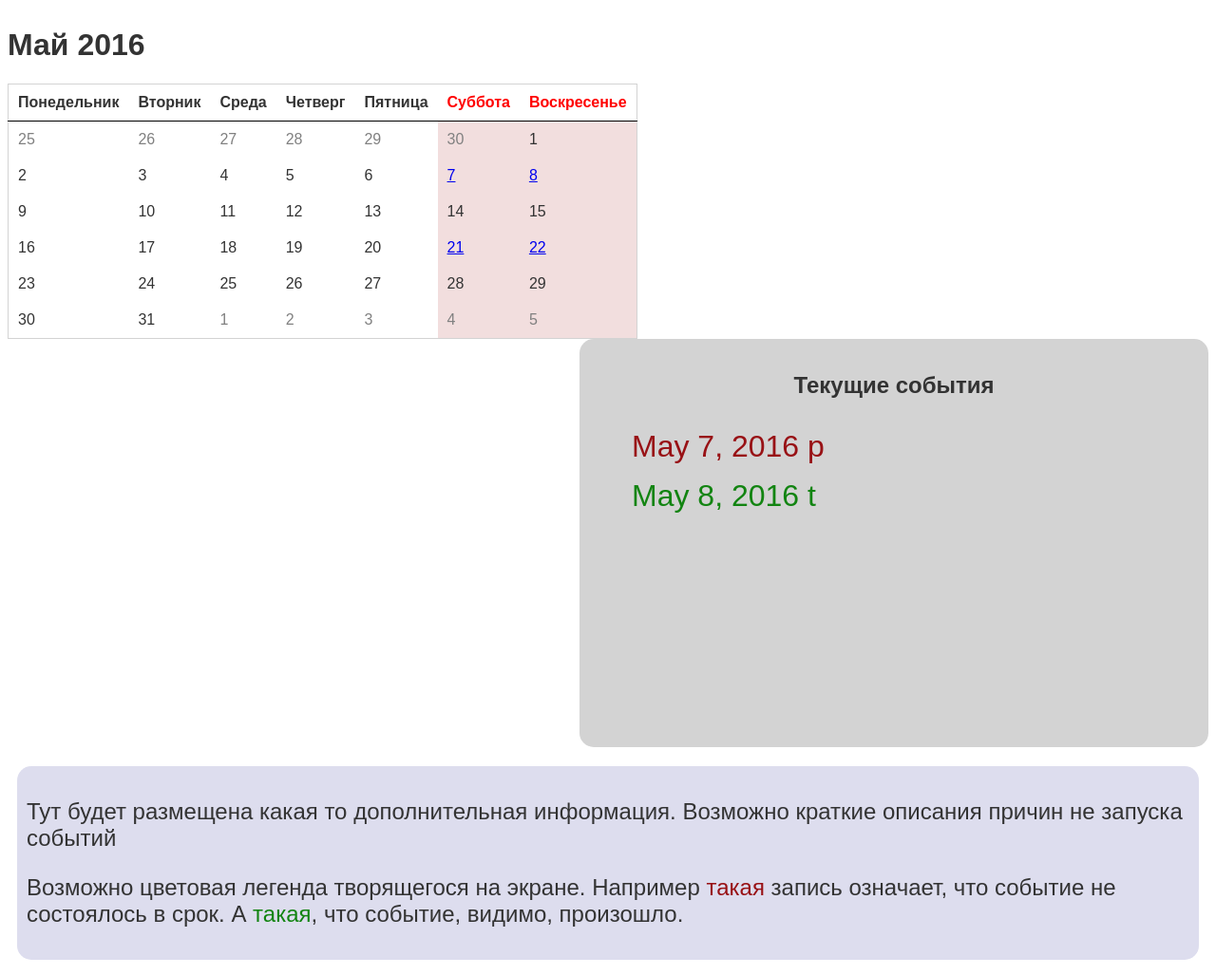
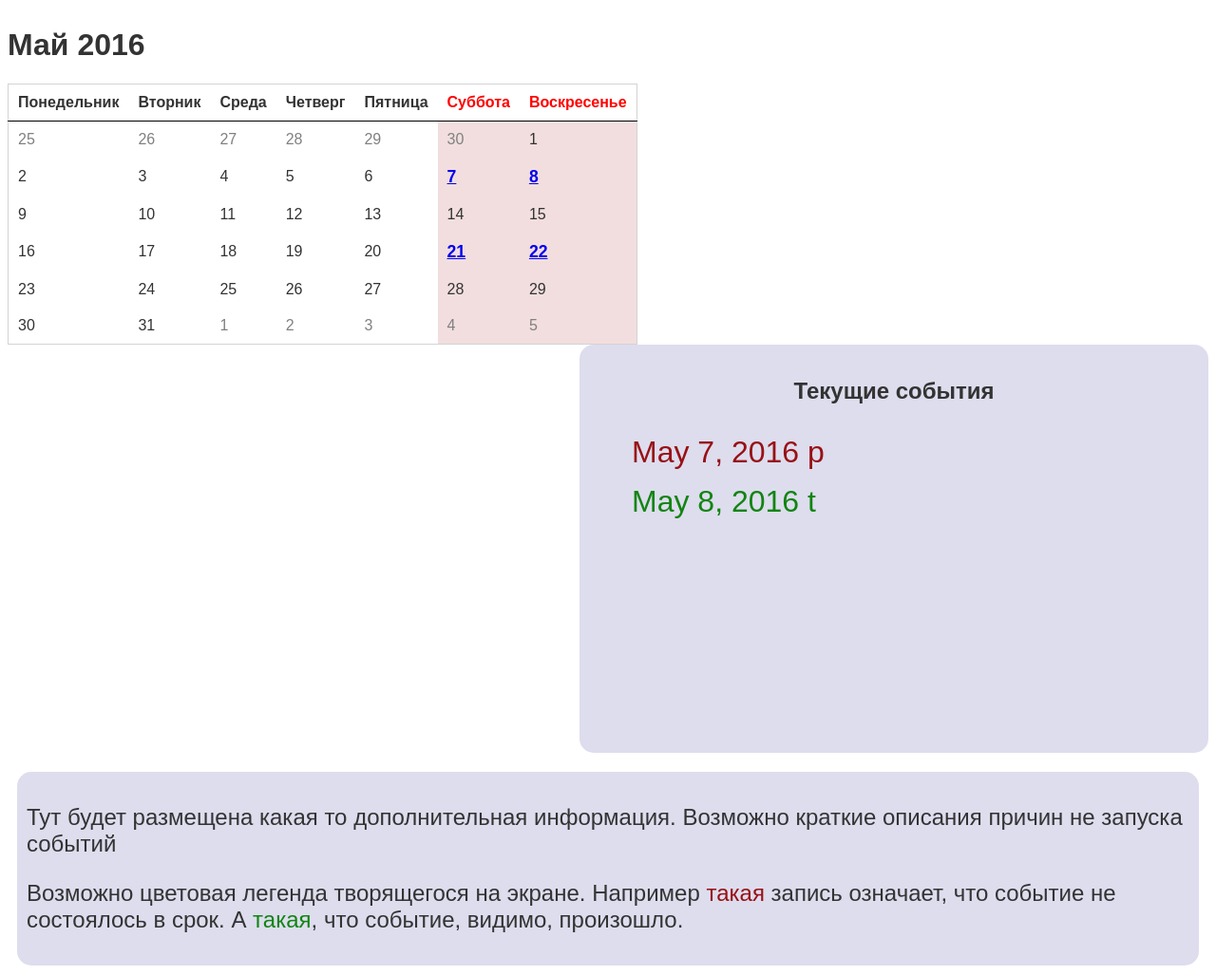
Before and after one commit to rakshasyaka/wuser, a Django app: page /updcalendar/ in a window 1280 px wide. Shown: the whole page at 95% size. Run offline with Django 3.2, Linux system fonts and the light colour scheme; data comes from the database, SQL or seed files in the repository; both versions use the stored data as it was after the commit.

Commit message:
urls in calendar

```diff
--- a/upd_calendar/static/css/calendar.css
+++ b/upd_calendar/static/css/calendar.css
@@ -39,7 +39,7 @@ td:nth-child(6), td:nth-child(7){background-color: #f2dede;}
 }
 .events{
     float: right;
-    background-color: lightgray;
+    background-color: #dde;
     width: 50%;
     height: 400px;
     border-radius: 15px;
@@ -62,3 +62,7 @@ td:nth-child(6), td:nth-child(7){background-color: #f2dede;}
     margin: 10px;
     font-size: 1.5em;
 }
+.ev_in_cal{
+    font-weight: bold;
+    font-size: 1.1em
+}
--- a/upd_calendar/templates/upd_calendar/event.html
+++ b/upd_calendar/templates/upd_calendar/event.html
@@ -8,11 +8,12 @@
     <link href="{% static 'css/favicon-32x32_1.png' %}" rel="icon"/>
 </head>
 <body>
+    <p class="head_date">{{ r_events }}</p>
     {% for event in events %}
         {% if event.area = 't' %}
-        <div> Тестовое обновление {{ event.date }}.</div>
+        <div> Тестовое обновление {{ event.date }}</div>
         {% else %}
-        <div> Продуктивное обновление {{ event.date }} </div>
+        <div> Продуктивное обновление {{ event.date }}</div>
         {% endif %}
     {% endfor %}
 </body>
--- a/upd_calendar/templates/upd_calendar/upd_calendar.html
+++ b/upd_calendar/templates/upd_calendar/upd_calendar.html
@@ -24,7 +24,12 @@
             <tr>
             {% for day in line %}
                 {% if day in ev_dates %}
-                    <td class="shed_event"><a href="{% url 'event_detail' day.day %}">{{day.day}}</a></td>
+                    {% if day.month != today.month %}
+                    <!--<a href="{% url 'firstapp:detail' question.id %}">{{ question.question }}</a> (EXAMPLE)-->
+                    <td class="no_cur_month ev_in_cal"><a href="{% url 'upd_calendar:event_detail' day %}">{{ day.day }}</a></td>
+                    {% else %}
+                    <td class="cur_month ev_in_cal"><a href="{% url 'upd_calendar:event_detail' day %}">{{ day.day }}</a></td>
+                    {% endif %}
                 {% else %}
                     {% if day.month != today.month %}
                     <td class="no_cur_month">{{ day.day }}</td>
--- a/upd_calendar/urls.py
+++ b/upd_calendar/urls.py
@@ -12,7 +12,7 @@ urlpatterns = [
     ),
     # ex: /updcalendar/event/1
     url(
-        r'^event/(?P<event_date>)/$',
+        r'^event/(?P<event_date>\d+[-]\d+[-]\d+)',
         views.event_detail, name='event_detail'
     ),
 ]
--- a/upd_calendar/views.py
+++ b/upd_calendar/views.py
@@ -4,7 +4,7 @@ from datetime import date
 import calendar
 # from django.http import HttpResponse
 from .models import Event, Update
-from django.shortcuts import render
+from django.shortcuts import get_object_or_404, render
 from django.core.urlresolvers import reverse
 from django.http import HttpResponseRedirect
 
@@ -24,11 +24,11 @@ def update_detail(request):
 
 
 # TODO: WARNING! TEST! event_detail and redirect_to_event MUST be remaked!
-def event_detail(request):
-    event_date = request.event_date.split('/')
-    event_date = datetime.date(year=event_date[2], month=event_date[1], day=event_date[0])
+def event_detail(request, event_date):
+    r_events = str(event_date)
     events = Event.objects.filter(date=event_date)
     context = {
+        'r_events': r_events,
         'events': events
     }
     return render(request, 'upd_calendar/event.html', context)
--- a/wuser/urls.py
+++ b/wuser/urls.py
@@ -17,6 +17,6 @@ from django.conf.urls import include, url
 from django.contrib import admin
 
 urlpatterns = [
-    url(r'^updcalendar/', include('upd_calendar.urls')),
+    url(r'^updcalendar/', include('upd_calendar.urls', namespace='upd_calendar')),
     url(r'^admin/', admin.site.urls),
 ]
```
Also changed, not shown: upd_calendar/static/css/event.css (+11 -1 lines), .anjuta/session/dock-layout.xml (added), .anjuta_sym_db.db (added), 3 other files.
